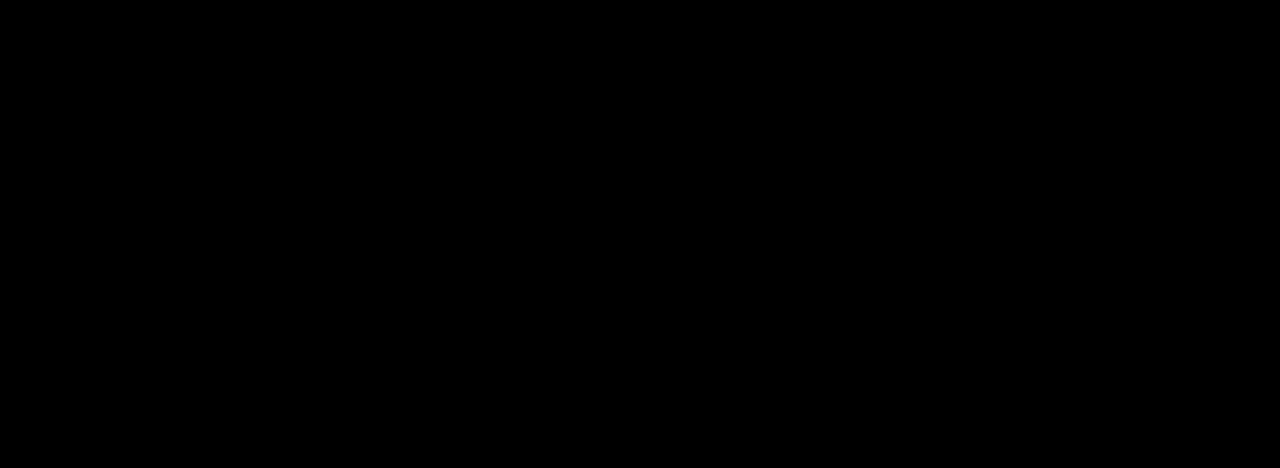
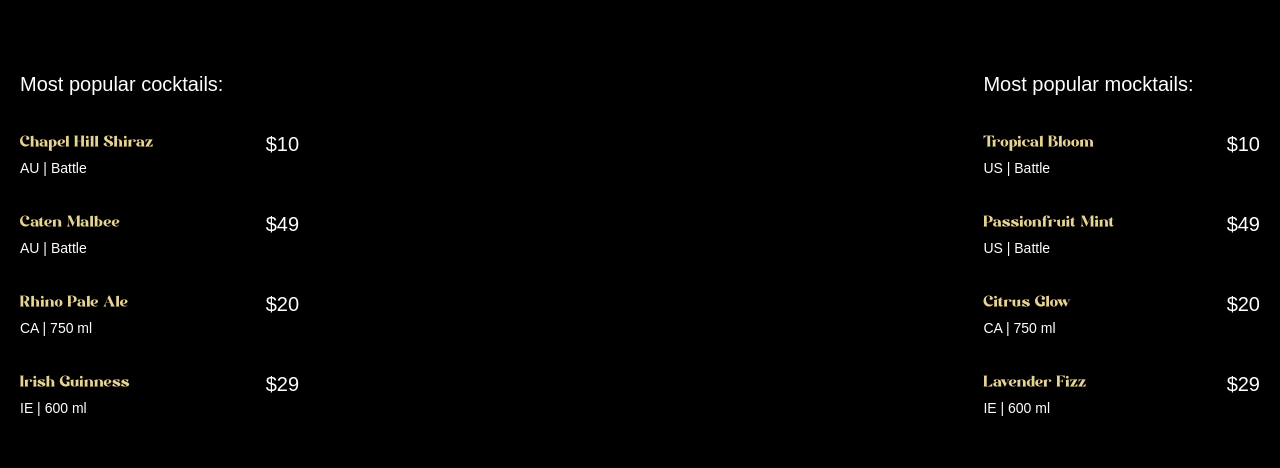
Before and after one commit to JavascriptDon/GSAP-Mohito-Demo, a React (Vite) app: page / in a window 1280 px wide. Shown: the part 890-1358 px from the top of the page. Built offline with nearby package versions, Linux system fonts and the light colour scheme; a web font is replaced by a local one.

Commit message:
implement cocktails section

```diff
--- a/index.html
+++ b/index.html
@@ -4,7 +4,7 @@
     <meta charset="UTF-8" />
     <link rel="icon" type="image/svg+xml" href="/images/logo.png" />
     <meta name="viewport" content="width=device-width, initial-scale=1.0" />
-    <title>Velvet Pour Landing Page</title>
+    <title>Velvet Pour</title>
   </head>
   <body>
     <div id="root"></div>
--- a/src/App.jsx
+++ b/src/App.jsx
@@ -3,6 +3,7 @@
 import { ScrollTrigger, SplitText } from 'gsap/all';
 import Navbar from './components/Navbar';
 import Hero from './components/Hero';
+import Cocktails from './components/Cocktails';
 gsap.registerPlugin(ScrollTrigger, SplitText);
 
 const App = () => {
@@ -10,9 +11,11 @@
     <main>
         <Navbar/>
         <Hero/>
-        <div className='h-dvh bg-black' />
+        <Cocktails/>
     </main>
   )
 }
 
 export default App
+
+/*<div className='h-dvh bg-black' /> */
--- /dev/null
+++ b/src/components/Cocktails.jsx
@@ -0,0 +1,70 @@
+import React from 'react'
+import { cocktailLists, mockTailLists } from '../../constants'
+import gsap from 'gsap';
+import {useGSAP} from '@gsap/react';
+
+const Cocktails = () => {
+    useGSAP(() => {
+        const parallaxTimeline = gsap.timeline({
+            scrollTrigger: {
+                trigger: '#cocktails',
+                start: 'top 30%',
+                end: 'bottom 80%',
+                scrub: true,
+            }
+        })
+
+        parallaxTimeline.from(
+            '#c-left-leaf', {
+                x: -100,
+                y: 100
+            }).from('#c-right-leaf', {
+                x: 100,
+                y: 100
+            })
+    }, [])
+  return (
+    <section id="cocktails" className='nosiy'>
+        <img src="/images/cocktail-left-leaf.png" alt="l-leaf" id="c-left-leaf"/>
+        <img src="/images/cocktail-right-leaf.png" alt="r-leaf" id="c-right-leaf"/>
+
+        <div className='list'>
+            <div className='popular'>
+                <h2>Most popular cocktails:</h2>
+
+                <ul>
+                    {cocktailLists.map(({name, country, detail, price}) => (
+                        <li key={name}>
+                            <div className='md:me-28'>
+                                <h3>{name}</h3>
+                                <p>{country} | {detail}</p>
+
+                            </div>
+                            <span>{price}</span>
+                        </li>
+                    ))}
+                </ul>
+            </div>
+
+            <div className='loved'>
+                <h2>Most popular mocktails:</h2>
+
+                <ul>
+                    {mockTailLists.map(({name, country, detail, price}) => (
+                        <li key={name}>
+                            <div className='me-28'>
+                                <h3>{name}</h3>
+                                <p>{country} | {detail}</p>
+
+                            </div>
+                            <span>{price}</span>
+                        </li>
+                    ))}
+                </ul>
+            </div>
+        </div>
+        </section>
+  )
+}
+
+export default Cocktails
```
